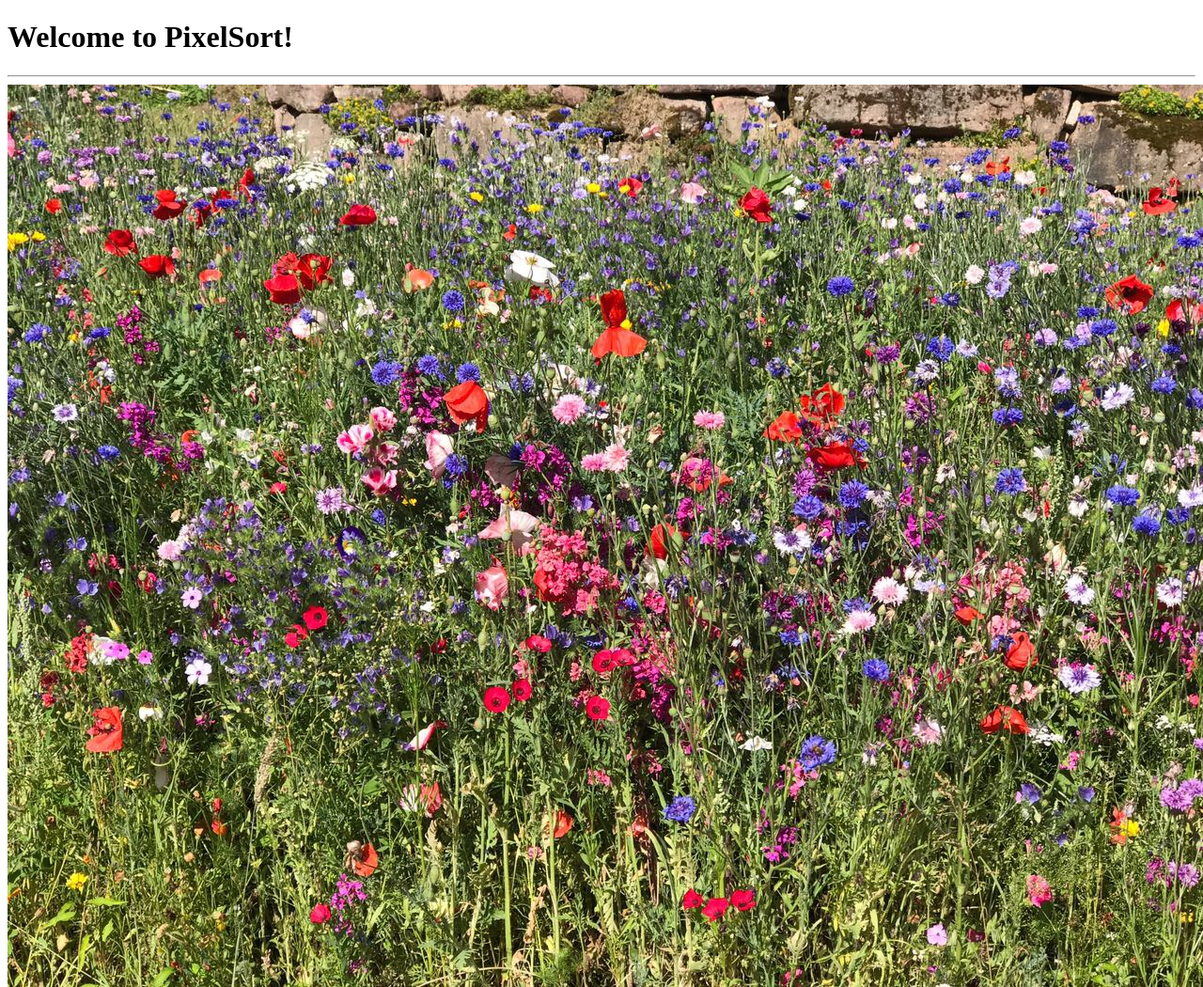
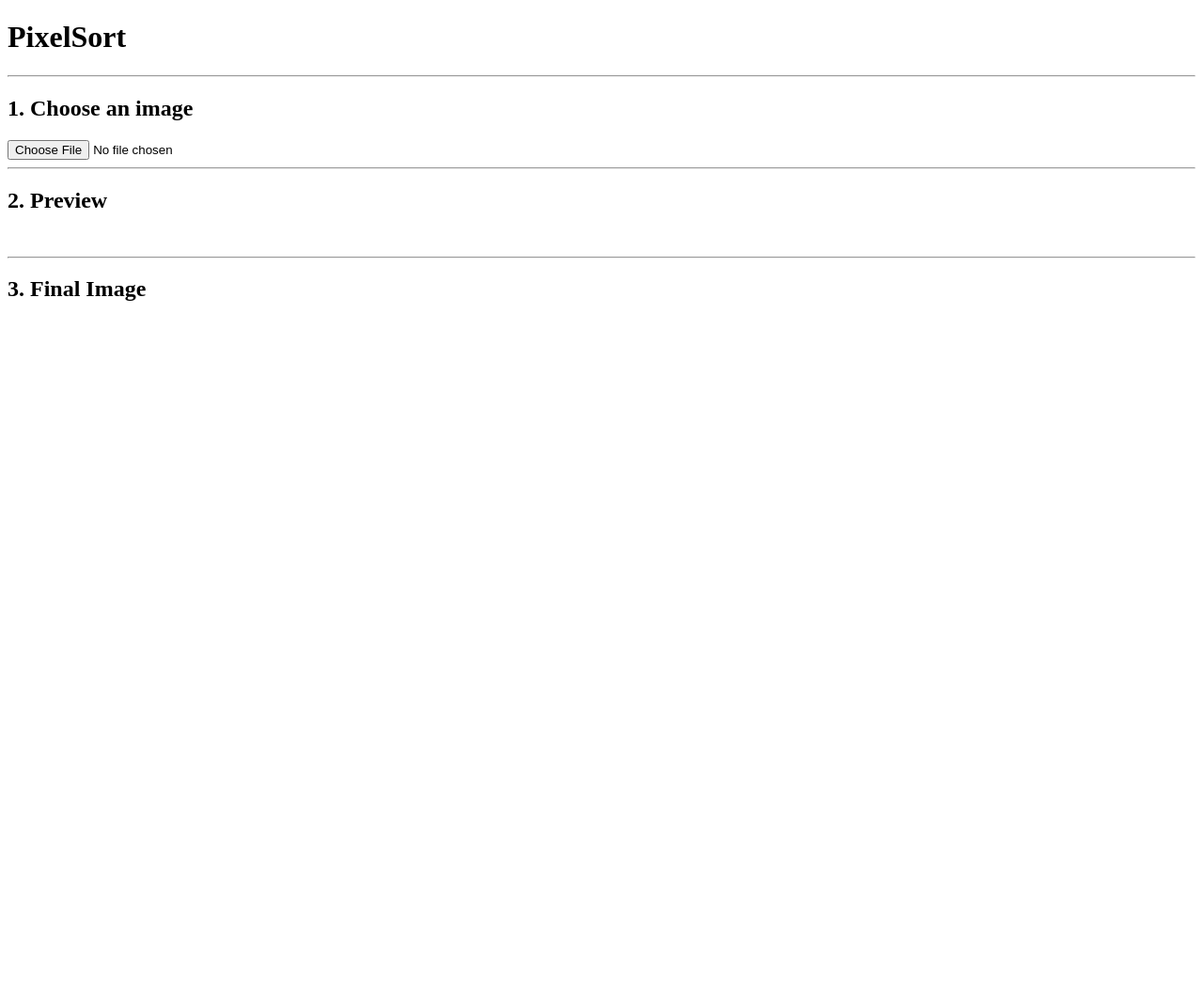
Before and after one commit to marc1404/pixelsort, a plain HTML site: page index.html in a window 1280 px wide. Shown: the top 1050 px of the page at 94% size. After the commit the page ends 800 px from the top, so only its background shows below. Drawn offline with Linux system fonts and the light colour scheme.

Commit message:
First version with file picker

```diff
--- a/index.html
+++ b/index.html
@@ -3,27 +3,55 @@
     <head>
         <meta charset="utf-8" />
 
-        <title>pixelsort</title>
+        <title>PixelSort</title>
     </head>
 
     <body>
         <h1>
-            Welcome to PixelSort!
+            PixelSort
         </h1>
 
         <hr>
 
-        <img id="image" src="flowers.jpg" />
+        <h2>
+            1. Choose an image
+        </h2>
+
+        <input id="file" type="file" />
 
         <hr>
+
+        <h2>
+            2. Preview
+        </h2>
+
+        <img id="image" />
+
+        <hr>
+
+        <h2>
+            3. Final Image
+        </h2>
 
         <canvas id="canvas"></canvas>
 
         <script>
             (function () {
+                const file = document.getElementById('file');
                 const image = document.getElementById('image');
                 const canvas = document.getElementById('canvas');
                 image.onload = () => start();
+                file.onchange = event => preview(event);
+
+                function preview(event) {
+                    console.log(event);
+                    const { files } = event.target;
+                    const [ file ] = files;
+                    const fileReader = new FileReader();
+                    fileReader.onload = () => image.src = fileReader.result;
+
+                    fileReader.readAsDataURL(file);
+                }
 
                 function start() {
                     const { width, height } = image;
```
